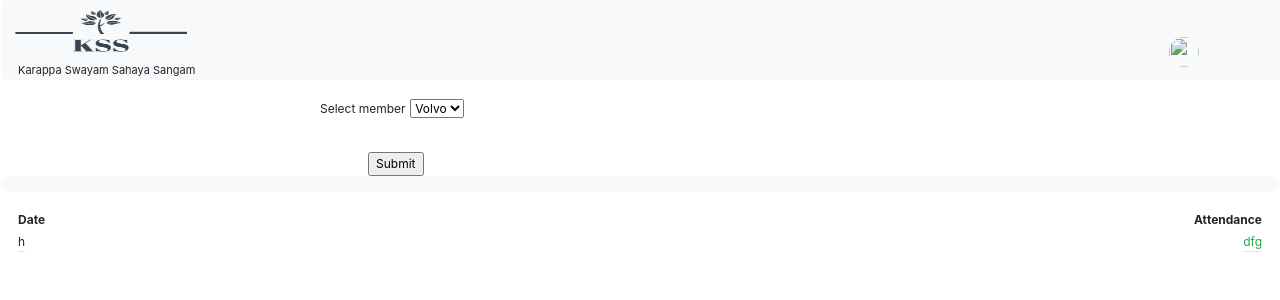
After one commit to arjunkv7/KSS-website, a Node server app: page /attendance-history in a window 1280 px wide. The commit adds this page. Shown: the top 300 px of the page. Run offline with Node 20, Linux system fonts and the light colour scheme; some libraries are stand-ins or nearby versions.

Commit message:
home page attendance history page compleated

```diff
--- a/public/stylesheets/style.css
+++ b/public/stylesheets/style.css
@@ -5,17 +5,31 @@
 
 .header{
 width: 100%;
-height: 60px;
-margin: 2px 1px;
+height: 80px;
+margin-top: 0%;
+margin: 0px 1px;
 padding-top: 3px;
 padding: 2px 2px;
+border-radius: 5px;
+padding-bottom: 5px;
+
+}
+.header .section{
+  text-align: left;
+}
+.header p{
+  font-size: 11px;
+  float: left;
+  padding-top: auto;
+
 
 }
 
 .header .header-image{
   width: 40%;
-  height: 80%;
-  padding:auto ;
+  max-width: 200px;
+  height: 60px;
+ padding: 3px 3px;
   float: left;
 
 }
@@ -28,6 +42,9 @@ padding: 2px 2px;
   right: 30px;
   padding: 1% 4%;
   margin-top: 4px;
+  position: absolute;
+
+
 }
 
 .action .profile {
--- a/routes/members.js
+++ b/routes/members.js
@@ -6,4 +6,8 @@ router.get('/', function(req, res, next) {
   res.render('members/home-page',{member:true});
 });
 
+router.get("/attendance-history",(req,res)=>{
+  res.render('./members/attendance-history.hbs')
+})
+
 module.exports = router;
--- /dev/null
+++ b/views/members/attendance-history.hbs
@@ -0,0 +1,50 @@
+<form class="" action="/action_page.php" style="padding-left:25% ;">
+    <label for="cars " style="font-size:12px ;">Select member</label>
+    <select name="member" id="cars" style="font-size:12px ;">
+        {{!-- {{#each members}} --}}
+        <option value="volvo">Volvo</option>
+        <option value="volvo">V</option>
+        {{!-- {{/each}} --}}
+    </select>
+    <br><br>
+    <input type="submit" class="ml-5" value="Submit" style="font-size:12px ;">
+</form>
+
+
+<table class="col-12" style="border-spacing:; border-collapse:separate ; font-size: 12px;">
+    <div class="bg-light   pb-3 " style="border-radius:10px ;">
+
+
+        <tr>
+            <th style="float: left;">Date </th>
+            <th style="float: right;">Attendance </th>
+
+
+        </tr>
+
+        <div class="mb-3 ">
+            <tr class="">
+                <td style="float: left;">{{this.amount}}h
+                    <hr style="margin: 0 0;">
+                </td>
+                <td class="text-success" style="float: right;"> dfg{{this.payment}}
+                    <hr style="padding:0 0px ; margin: 0 0px;">
+                </td>
+
+            </tr>
+
+
+        </div>
+
+
+
+
+
+
+
+
+
+
+    </div>
+
+</table>
--- a/views/partials/header.hbs
+++ b/views/partials/header.hbs
@@ -1,12 +1,15 @@
 <div class="header bg-light">
+  <div class="section">
     <img src="/images/homepage-logo/KSS-logo.png" alt="" class="header-image">
 
+    <p class="col"> Karappa Swayam Sahaya Sangam</p>
+  </div>
 
-        <div class="action">
+  <div class="action ">
     <div class="profile" onclick="menuToggle();">
-        <img src="/images/KSS-logo.png" />
+      <img src="" />
     </div>
-      <div class="menu">
+    <div class="menu ">
       <h3>Someone </h3>
       <ul>
         <li>
```
Also changed, not shown: other parts of public/stylesheets/style.css (+61 -1 lines), views/members/home-page.hbs (+49 -1 lines), public/images/homepage-logo/admin logo.jpg (added), public/images/homepage-logo/attendance history.jpg (added), public/images/homepage-logo/attendance image.png (added), public/images/homepage-logo/calendar-icon.png (added), public/images/homepage-logo/deposit logo.jpg (added), public/images/homepage-logo/profit logo.png (added). Lines whose indentation alone changed are shown as unchanged.
